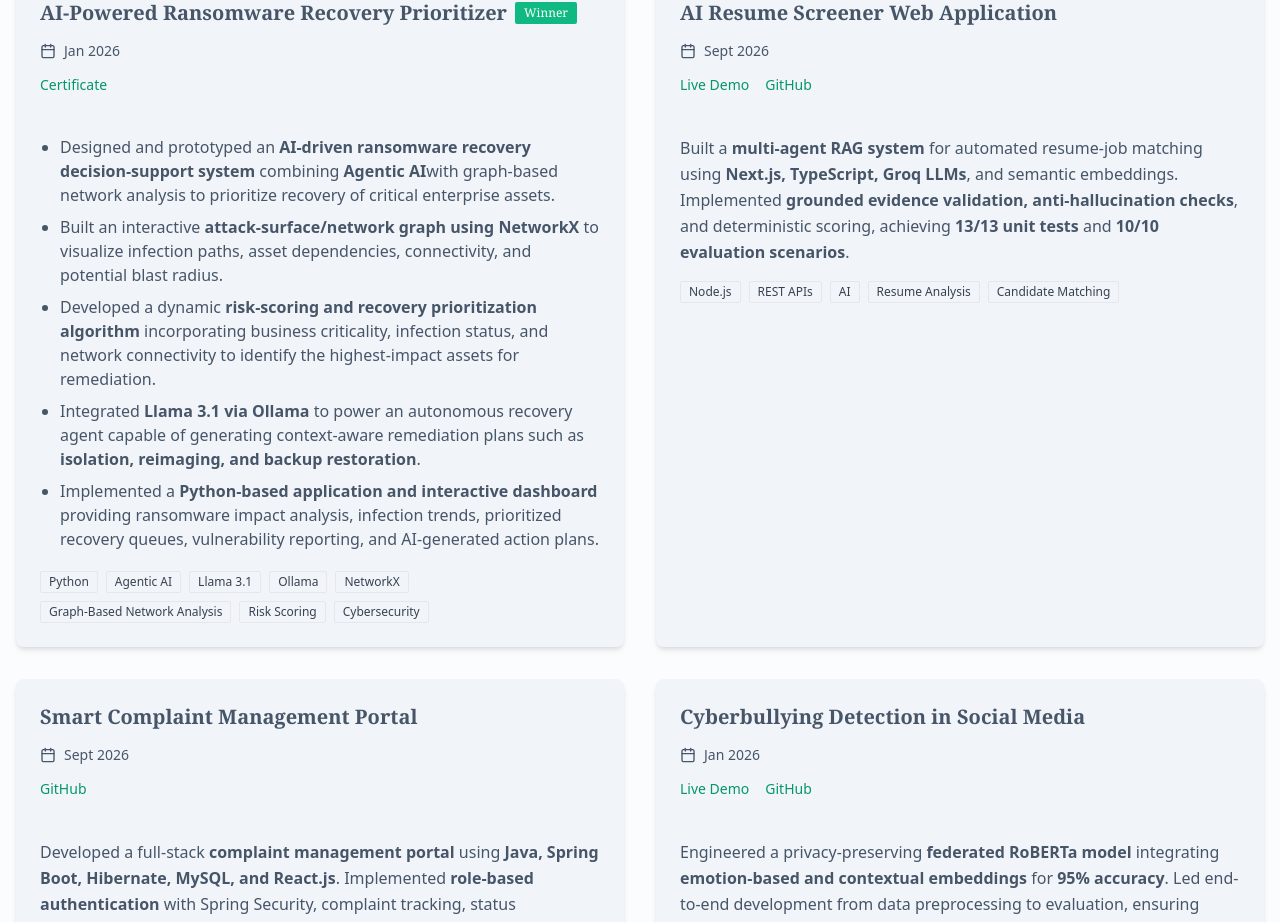
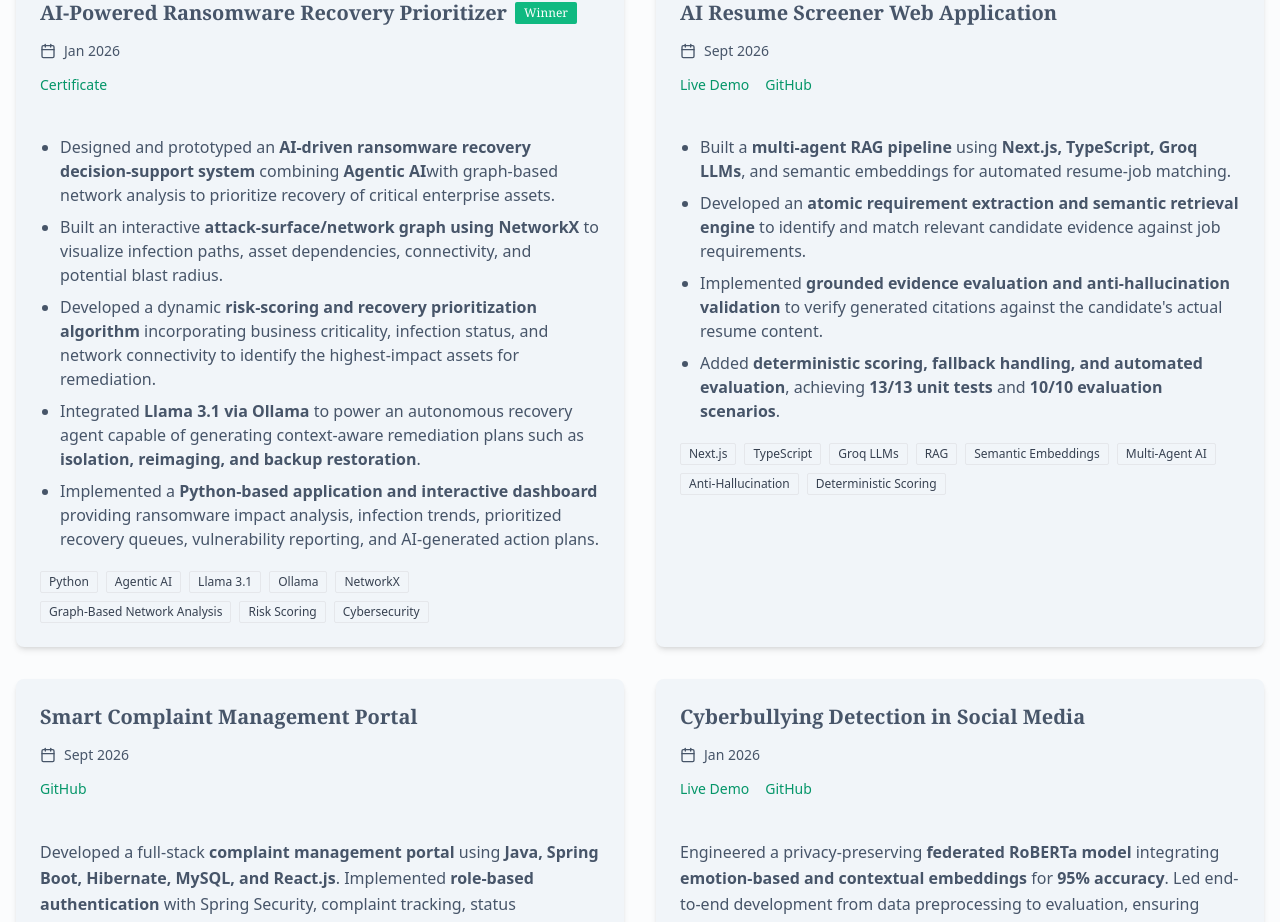
Before and after one commit to Harini410/PortFolio-02, a Next.js app: page / in a window 1280 px wide. Shown: the part 3472-4394 px from the top of the page. Built offline with nearby package versions, Linux system fonts and the light colour scheme; a web font is replaced by a local one.

Commit message:
Revise project details and technology stack in CardContent
Updated project description and features in CardContent.

```diff
--- a/app/page.tsx
+++ b/app/page.tsx
@@ -715,21 +715,38 @@ export default function Portfolio() {
         </CardHeader>
 
        <CardContent>
-  <p className="text-muted-foreground mb-4 leading-relaxed">
-    Built a <strong>multi-agent RAG system</strong> for automated
-    resume-job matching using <strong>Next.js, TypeScript, Groq LLMs</strong>,
-    and semantic embeddings. Implemented{" "}
-    <strong>grounded evidence validation, anti-hallucination checks</strong>,
-    and deterministic scoring, achieving <strong>13/13 unit tests</strong>{" "}
-    and <strong>10/10 evaluation scenarios</strong>.
-  </p>
+  <ul className="list-disc pl-5 text-muted-foreground space-y-2 mb-5">
+    <li>
+      Built a <strong>multi-agent RAG pipeline</strong> using{" "}
+      <strong>Next.js, TypeScript, Groq LLMs</strong>, and semantic embeddings
+      for automated resume-job matching.
+    </li>
+    <li>
+      Developed an <strong>atomic requirement extraction and semantic
+      retrieval engine</strong> to identify and match relevant candidate
+      evidence against job requirements.
+    </li>
+    <li>
+      Implemented <strong>grounded evidence evaluation and
+      anti-hallucination validation</strong> to verify generated citations
+      against the candidate's actual resume content.
+    </li>
+    <li>
+      Added <strong>deterministic scoring, fallback handling, and automated
+      evaluation</strong>, achieving <strong>13/13 unit tests</strong> and{" "}
+      <strong>10/10 evaluation scenarios</strong>.
+    </li>
+  </ul>
          <div className="flex flex-wrap gap-2">
   {[
-              "Node.js",
-              "REST APIs",
-              "AI",
-              "Resume Analysis",
-              "Candidate Matching",
+    "Next.js",
+    "TypeScript",
+    "Groq LLMs",
+    "RAG",
+    "Semantic Embeddings",
+    "Multi-Agent AI",
+    "Anti-Hallucination",
+    "Deterministic Scoring",
   ].map((tech) => (
     <Badge key={tech} variant="outline" className="text-xs">
       {tech}
```
Lines whose indentation alone changed are shown as unchanged.
